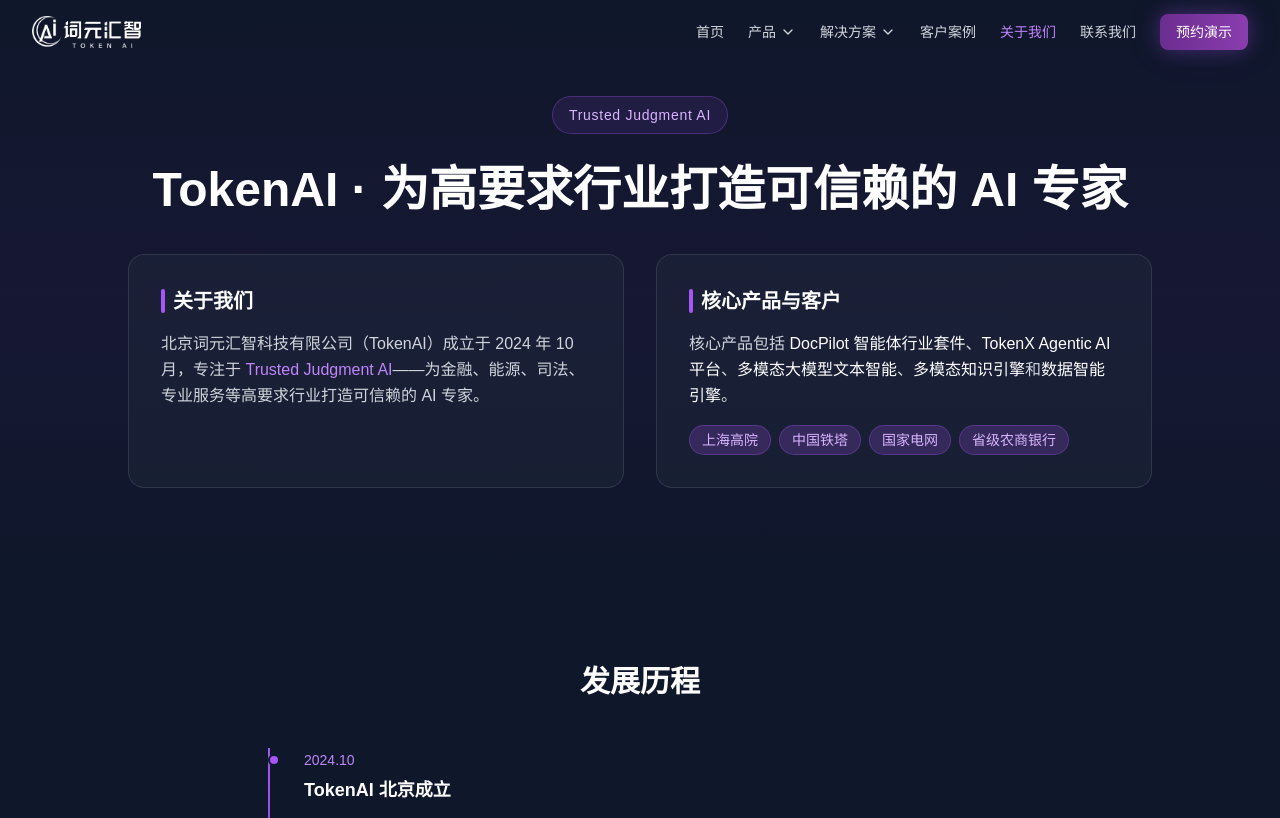
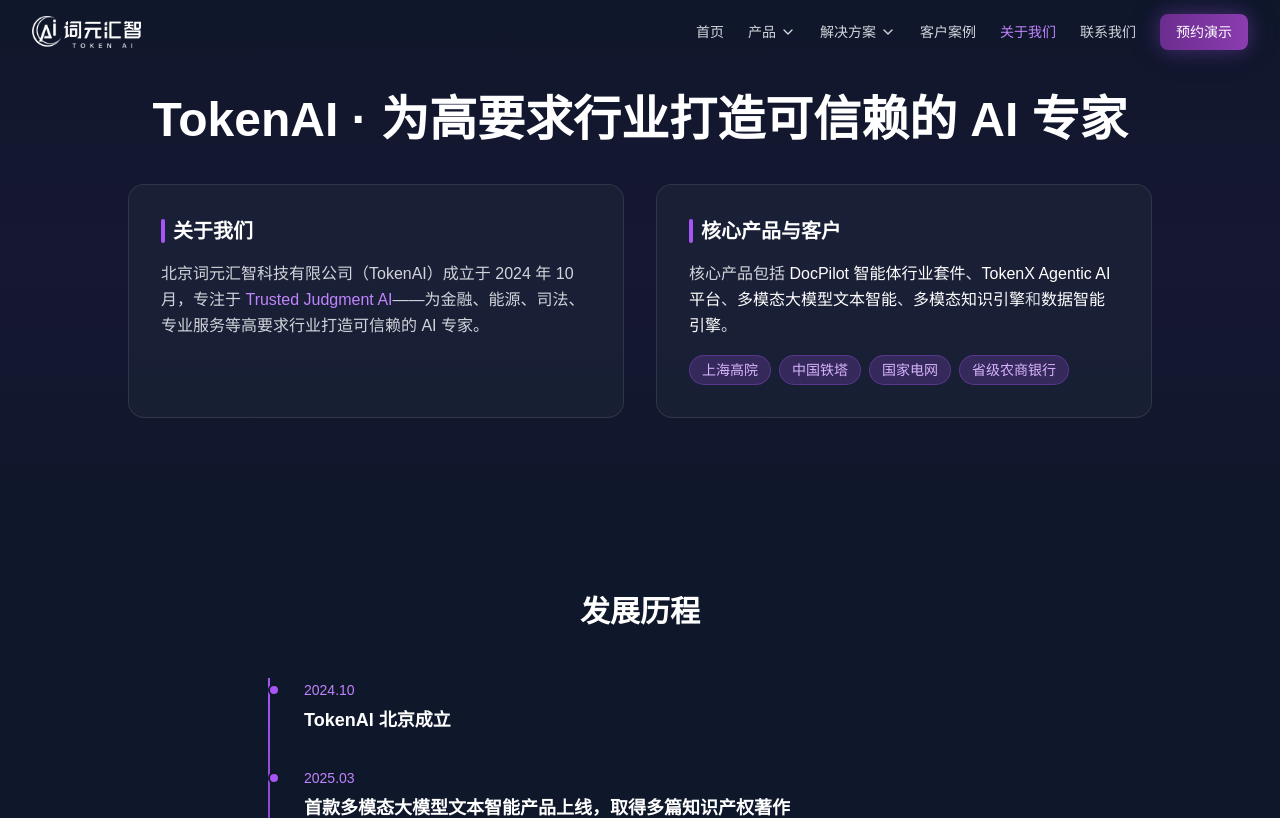
Before and after one commit to ankylala/tokenai-website, a React (Vite) app: page /about in a window 1280 px wide. Shown: the top 818 px of the page. Built offline with nearby package versions, Linux system fonts and the light colour scheme.

Commit message:
fix: remove Trusted Judgment AI tag from About page

```diff
--- a/src/pages/About.tsx
+++ b/src/pages/About.tsx
@@ -41,12 +41,12 @@
         <section className="relative py-24 bg-gradient-to-b from-slate-900 via-purple-900/10 to-slate-900">
           <div className="max-w-7xl mx-auto px-4 sm:px-6 lg:px-8">
             <motion.div initial={{ opacity: 0, y: 20 }} animate={{ opacity: 1, y: 0 }}>
-              {/* Tag */}
-              <div className="flex justify-center mb-8">
-                <div className="inline-flex items-center px-4 py-2 rounded-full border border-purple-500/30 bg-purple-500/10">
-                  <span className="text-purple-300 text-sm font-medium tracking-wider">Trusted Judgment AI</span>
-                </div>
-              </div>
+{/* Tag
+                <div className="flex justify-center mb-8">
+                  <div className="inline-flex items-center px-4 py-2 rounded-full border border-purple-500/30 bg-purple-500/10">
+                    <span className="text-purple-300 text-sm font-medium tracking-wider">Trusted Judgment AI</span>
+                  </div>
+                </div> */}
 
               {/* Title */}
               <h1 className="text-4xl md:text-5xl font-bold text-white mb-10 text-center">
```
